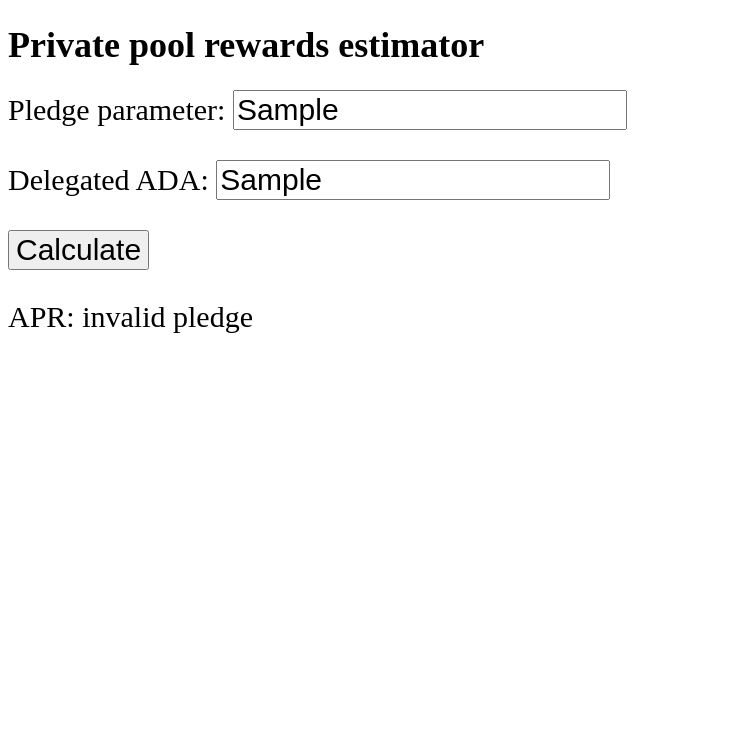
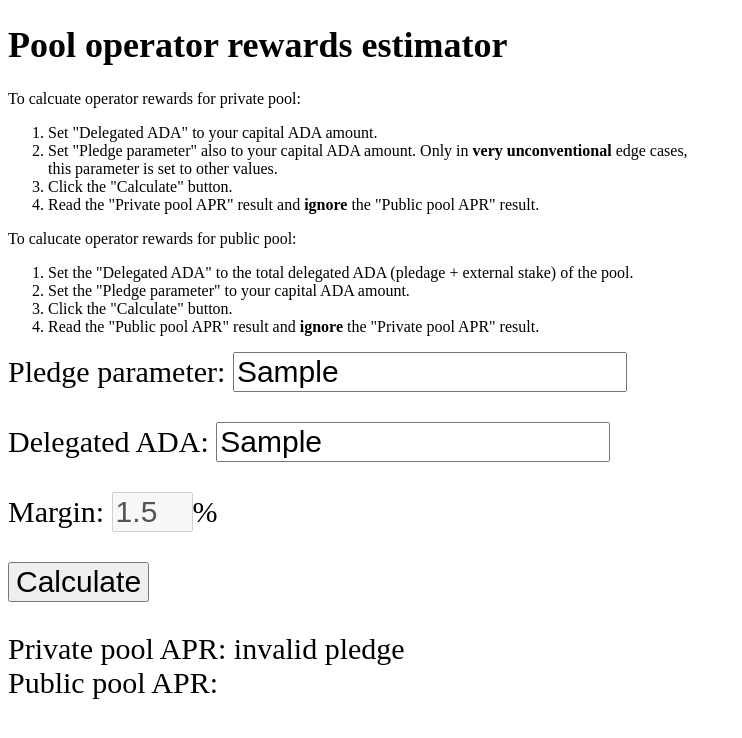
Before and after one commit to yushih/cardano-pool-reward-calculator, a plain HTML site: page index.html in a window 1280 px wide. Both pictures are taken after typing "Sample", "Sample" into the empty fields and a click on the button "Calculate". Shown: the whole page, without its empty margins (0-742 px from the left). Drawn offline with Linux system fonts and the light colour scheme.

Commit message:
add public pool rewards calculation

```diff
--- a/index.html
+++ b/index.html
@@ -10,6 +10,10 @@
       }
       h1 {
           font-size: 36px;
+      }
+      .instructions, .instructions * {
+          font-size: 16px;
+          width: 40em;
       }
     </style>
     <script>
@@ -34,21 +38,31 @@ function f(delegated, pledged) {
   return g(delegated / current_ADA_supply, pledged / current_ADA_supply);
 }
 
-function apr(delegated, pledged) {
+function privateApr(delegated, pledged) {
   const epoch_reward = f(delegated, pledged);
+  // no compound interest
+  //return epoch_reward * (365 / 5) / delegated;
+  // with compound interest
   return (epoch_reward / delegated + 1) ** (365 / 5) - 1;
 }
 
-
+function publicApr(delegated, pledged, margin) {
+  const epoch_reward = f(delegated, pledged);
+  const operator_reward = 340 + (epoch_reward - 340) * margin / 100;
+  const owner_reward = (epoch_reward - operator_reward) * pledged / delegated;
+  return (operator_reward + owner_reward) * (365 / 5) / pledged;
+}
       window.addEventListener('load', function () {
         function onRecalc () {
           const pledge = document.getElementById('input_pledge').value;
           const delegation = document.getElementById('input_delegation').value;
-          calc(pledge, delegation);
+          const margin = document.getElementById('input_margin').value;
+          calc(pledge, delegation, margin);
           window.location.hash = `pledge=${pledge}&delegation=${delegation}`;
         }
-        function setOutput (str) {
-          document.getElementById('output_apr').textContent = str;
+        function setOutput (privateApr, publicApr) {
+          document.getElementById('output_private_apr').textContent = privateApr;
+          document.getElementById('output_public_apr').textContent = publicApr;
         }
         function parseAmount (str, which) {
           const m = str.trim().replace(/,/g, '').match(/^(\d+)(m|M|k|K)?$/);
@@ -64,12 +78,13 @@ function apr(delegated, pledged) {
           }
           return amount;
         }
-        function calc (pledgeStr, delegationStr) {
+        function calc (pledgeStr, delegationStr, marginStr) {
           try {
             const pledge = parseAmount(pledgeStr, 'pledge');
             const delegation = parseAmount(delegationStr, 'delegation');
-            const result = apr(delegation, pledge);
-            setOutput(`${result * 100}%`);
+            const privateAprResult = privateApr(delegation, pledge);
+            const publicAprResult = publicApr(delegation, pledge, Number(marginStr));
+            setOutput(`${privateAprResult * 100}%`, `${publicAprResult * 100}%`);
           } catch (error) {
             console.error(error);
             setOutput(error.message);
@@ -82,13 +97,46 @@ function apr(delegated, pledged) {
         if (pledge !== null & delegation !== null) {
           document.getElementById('input_pledge').value = pledge;
           document.getElementById('input_delegation').value = delegation;
-          calc(pledge, delegation);
+          onRecalc();
         }
       });
     </script>
   </head>
   <body>
-    <h1>Private pool rewards estimator</h1>
+    <h1>Pool operator rewards estimator</h1>
+    <div class="instructions">
+      To calcuate operator rewards for private pool:
+      <ol>
+        <li>
+          Set "Delegated ADA" to your capital ADA amount.
+        </li>
+        <li>
+          Set "Pledge parameter" also to your capital ADA amount. Only in <strong>very unconventional</strong> edge cases, this parameter is set to other values.
+        </li>
+        <li>
+          Click the "Calculate" button.
+        </li>
+        <li>
+          Read the "Private pool APR" result and <strong>ignore</strong> the "Public pool APR" result.
+        </li>
+      </ol>
+      To calucate operator rewards for public pool:
+      <ol>
+        <li>
+          Set the "Delegated ADA" to the total delegated ADA  (pledage + external stake) of the pool.
+        </li>
+        <li>
+          Set the "Pledge parameter" to your capital ADA amount.
+        </li>
+        <li>
+          Click the "Calculate" button.
+        </li>
+        <li>
+          Read the "Public pool APR" result and <strong>ignore</strong> the "Private pool APR" result.
+        </li>
+      </ol>
+    </div>
+
     <div class="row">
       <label for="input_pledge">Pledge parameter:</label>
       <input id="input_pledge" type="text" />
@@ -98,10 +146,16 @@ function apr(delegated, pledged) {
       <input id="input_delegation" type="text" />
     </div>
     <div class="row">
+      <label for="input_margin">Margin:</label>
+      <input disabled="true" size="2" id="input_margin" type="text" value="1.5" />%
+    </div>
+    <div class="row">
       <button id="btn_recalc">Calculate</button>
     </div>
     <div class="row">
-      APR: <span id="output_apr" />
+      Private pool APR: <span id="output_private_apr"></span>
+      <br />
+      Public pool APR: <span id="output_public_apr"></span>
     </div>
   </body>
 </html>
```
